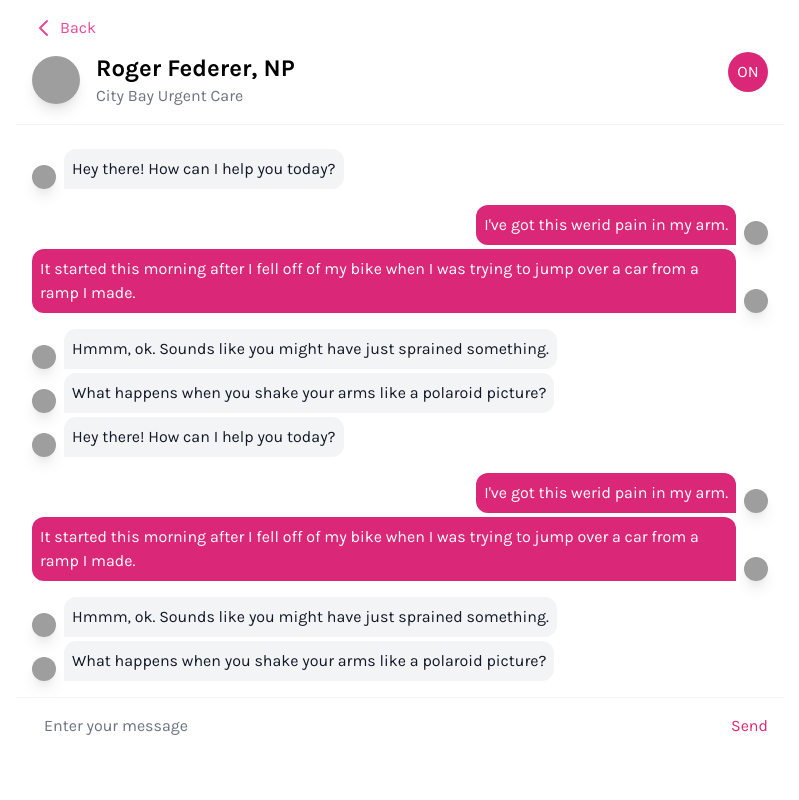
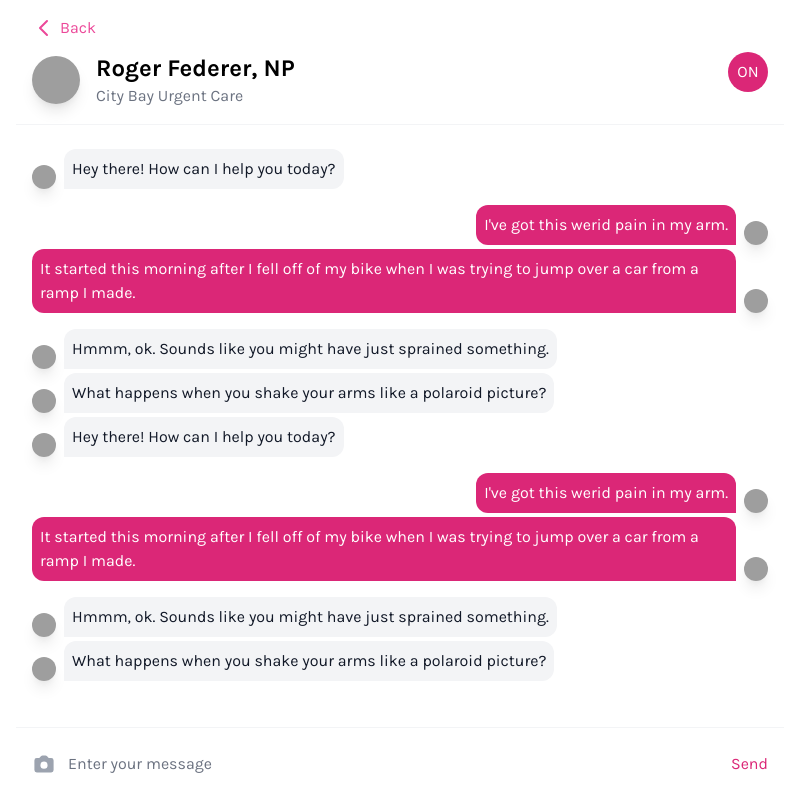
Before and after one commit to oscarnewman/future, a Next.js app: page /thread in a window 1280 px wide. Shown: the whole page, without its empty margins (240-1039 px from the left). Built offline with nearby package versions, Linux system fonts and the light colour scheme; grey boxes are pictures that could not be loaded; what @tailwindcss/typography would draw is missing.

Commit message:
layout fixes

```diff
--- a/src/pages/thread.tsx
+++ b/src/pages/thread.tsx
@@ -5,6 +5,7 @@ import {
 	ChevronLeftIcon,
 	PaperAirplaneIcon,
 } from '@heroicons/react/outline'
+import { CameraIcon } from '@heroicons/react/solid'
 import Link from 'next/link'
 import React, {
 	forwardRef,
@@ -180,7 +181,7 @@ function Thread(props: Props) {
 				</nav>
 			</div>
 
-			<div className="overflow-scroll flex flex-col-reverse">
+			<div className="overflow-scroll flex flex-1 flex-col-reverse">
 				<main className="px-4 flex-1 flex pt-6 flex-col space-y-4 bg-white ">
 					{sorted?.map((group, i) => (
 						<div key={i} className="space-y-1">
@@ -204,10 +205,13 @@ function Thread(props: Props) {
 					setText('')
 					inputRef.current?.focus()
 				}}
-				className="sticky bottom-0 py-2 w-full border-t bg-white border-gray-100 focus-within:border-gray-300"
+				className="sticky bottom-0 py-2 sm:py-4 w-full border-t bg-white border-gray-100 focus-within:border-gray-300"
 			>
 				<label>
-					<div className="flex px-4">
+					<div className="flex items-center px-4">
+						<button>
+							<CameraIcon className="h-6 text-gray-400" />
+						</button>
 						<input
 							autoCapitalize="true"
 							autoCorrect="true"
```
